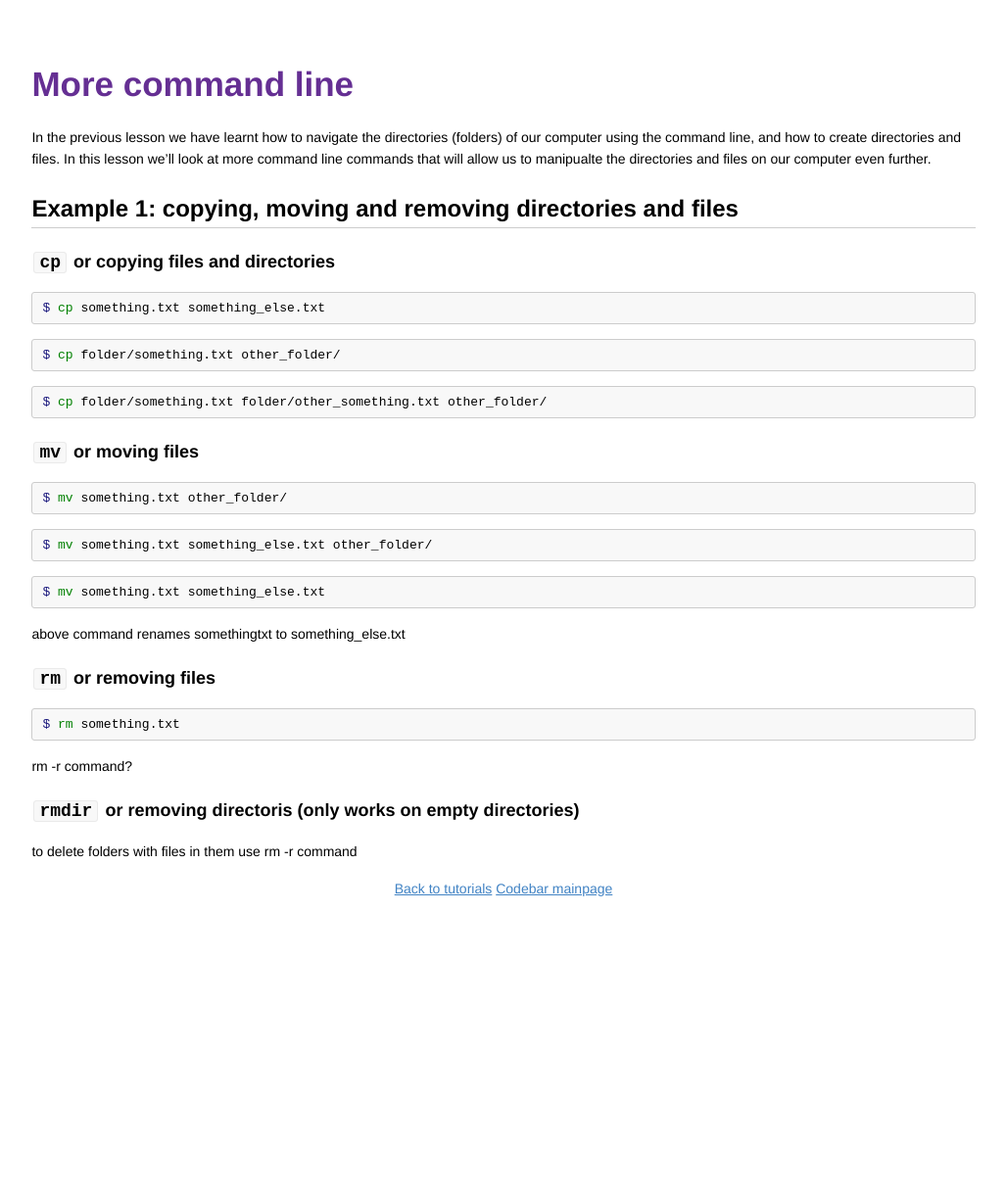
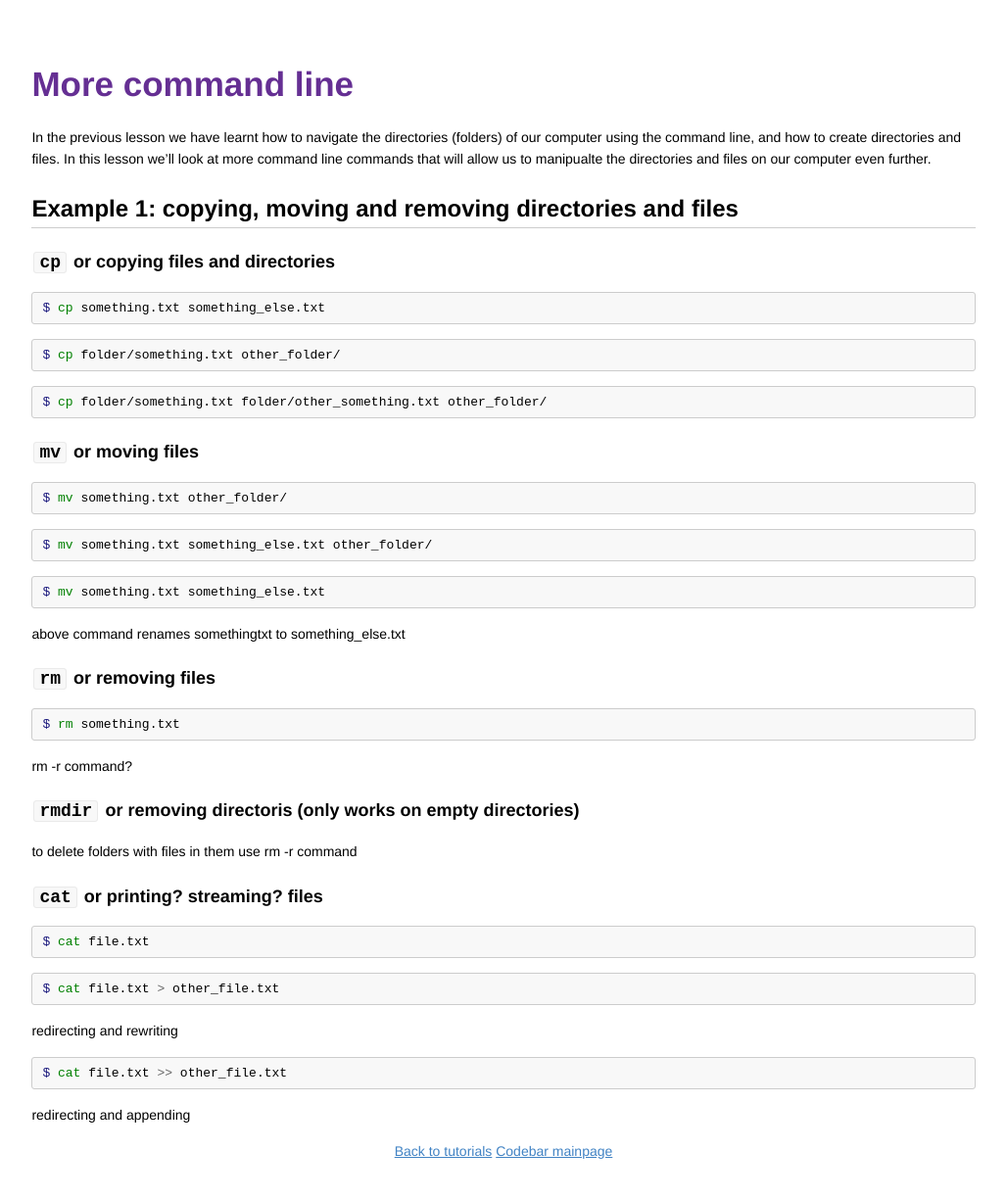
Before and after one commit to codebar/tutorials, a Jekyll site: the page built from command-line/command-line/tutorial.md, in a window 1280 px wide. Shown: the whole page at 98% size, without its empty margins (126-1153 px from the left). Built offline with Jekyll 4.4.1, drawn with Linux system fonts in a browser that asks for light colours; Markdown is read by kramdown in place of the engine named in the settings; before the commit the page ends 956 px from its top, so only the background shows below that.

Commit message:
adding two more commands to the second command line tutorial and adding roudh outline to advanced command line tuts

````diff
--- a/command-line/command-line/tutorial.md
+++ b/command-line/command-line/tutorial.md
@@ -49,3 +49,21 @@ rm -r command?
 ### `rmdir` or removing directoris (only works on empty directories)
 
 to delete folders with files in them use rm -r command
+
+### `cat` or printing? streaming? files
+
+```bash
+$ cat file.txt
+```
+
+```bash
+$ cat file.txt > other_file.txt
+```
+
+redirecting and rewriting
+
+```bash
+$ cat file.txt >> other_file.txt
+```
+
+redirecting and appending
````
Also changed, not shown: command-line/advanced-command-line/tutorial.md (+5 -0 lines).
